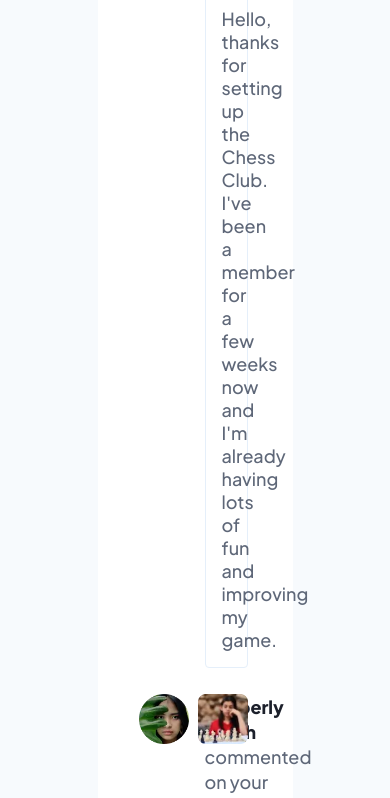
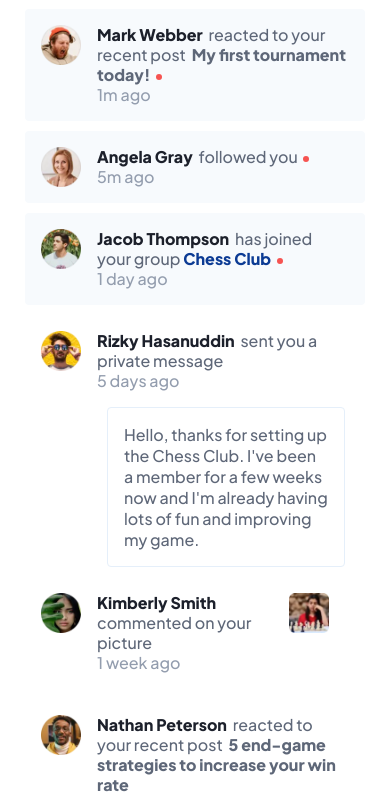
Before and after one commit to byu0324/notification-page, a plain HTML site: page index.html in a window 390 px wide. Shown: the part 121-919 px from the top of the page. Drawn offline with Linux system fonts and the light colour scheme.

Commit message:
mobile finish

```diff
--- a/style.css
+++ b/style.css
@@ -150,6 +150,37 @@ header h2 {
   margin-left: 3px;
 }
 
+@media(max-width: 520px) {
+  :root {
+    font-size: 16px;
+  }
+
+  body {
+    height: 100%;
+    background-color: var(--neu-white);
+  }
+
+  .container {
+    max-width: 100%;
+  }
+
+  .avatar {
+    width: 40px;
+  }
+
+  .massage__content {
+    line-height: 20px;
+  }
+
+  .picture {
+    position: relative;
+    width: 40px;
+    right: 0;
+    margin-right: 20px;
+    height: 100%;
+  }
+}
+
 .attribution {
   font-size: 11px;
   text-align: center;
```
